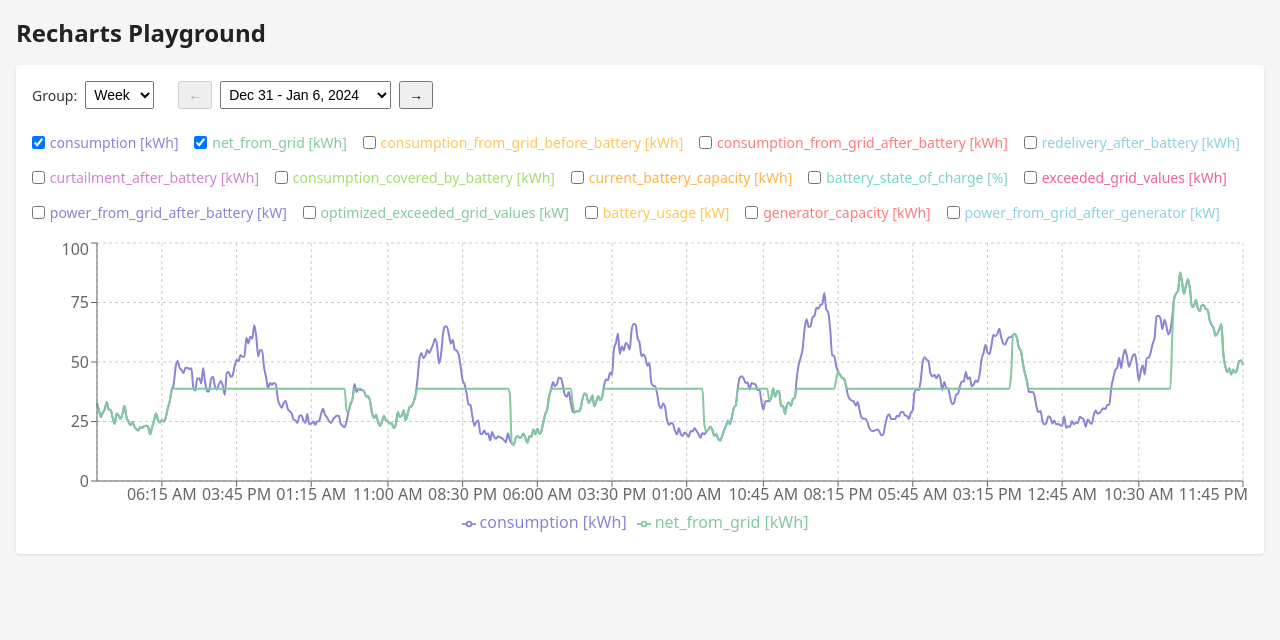
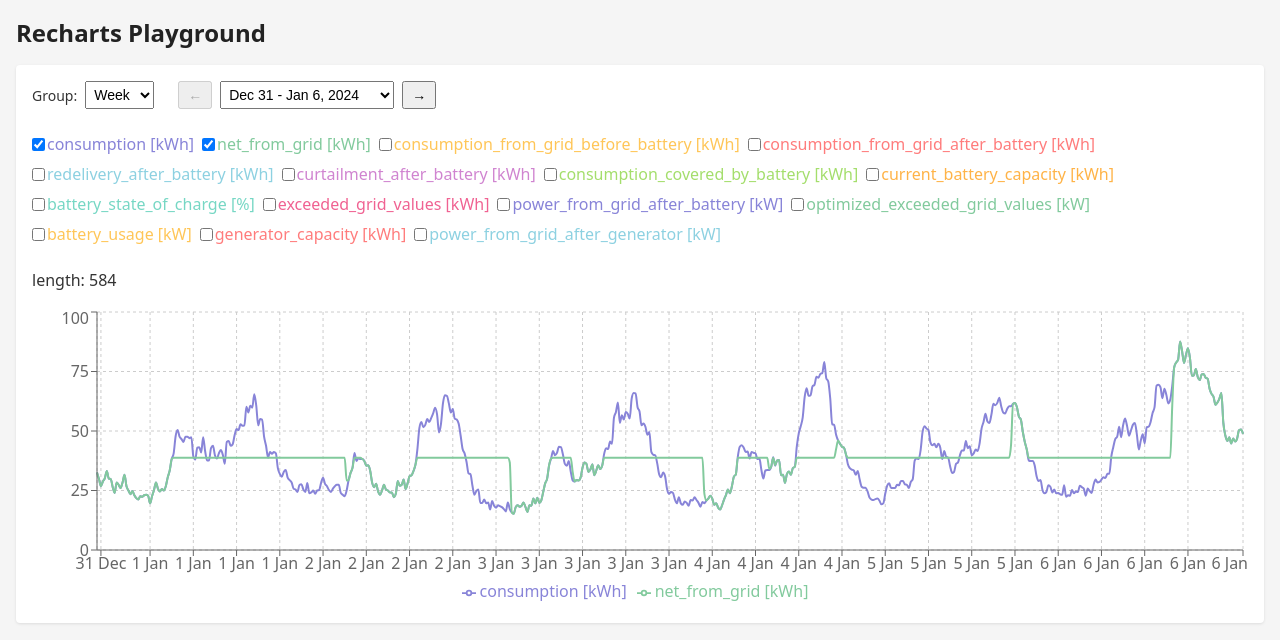
Before and after one commit to Joxter/chart, a React (Vite) app: page / in a window 1280 px wide. Shown: the top 640 px of the page. Built offline with nearby package versions, Linux system fonts and the light colour scheme.

Commit message:
optimisation 2

```diff
--- a/src/App.tsx
+++ b/src/App.tsx
@@ -9,7 +9,7 @@ import {
   Legend,
   ResponsiveContainer,
 } from 'recharts';
-import { splitByPeriod, preprocessData, type AggregationPeriod, type PeriodData } from './utils';
+import { splitByPeriod, preprocessData, type AggregationPeriod } from './utils';
 
 const COLORS = [
   '#8884d8', '#82ca9d', '#ffc658', '#ff7c7c', '#8dd1e1',
@@ -24,21 +24,12 @@ function App() {
 
   // Fetch data on mount
   useEffect(() => {
-    const fetchStart = performance.now();
-    console.log('⏳ Fetching data...');
-
     fetch('/calculationPS_small.json')
       .then(res => {
-        const parseStart = performance.now();
-        console.log(`✓ Fetch complete: ${(parseStart - fetchStart).toFixed(2)}ms`);
         return res.json();
       })
       .then(data => {
-        console.log(`✓ Parse JSON: ${(performance.now() - fetchStart).toFixed(2)}ms total`);
-
-        // Precompute period keys for fast grouping
         const processedData = preprocessData(data);
-
         setCalcPs(processedData);
         setLoading(false);
       })
@@ -69,18 +60,14 @@ function App() {
     const startTime = performance.now();
 
     if (!calc_ps) {
-      console.log(`✓ periods: 0ms (no data)`);
       return [];
     }
+    const result = splitByPeriod(calc_ps, aggregation);
+    // console.log(result);
 
-    const selectedKeysArray = Array.from(selectedKeys);
-    console.log(`🔄 Calculating periods (${aggregation}, ${selectedKeysArray.length} keys)...`);
-
-    const result = splitByPeriod(calc_ps, aggregation, selectedKeysArray);
-
-    console.log(`✓ periods: ${(performance.now() - startTime).toFixed(2)}ms (${result.length} periods created)\n`);
+    console.log(`periods: ${(performance.now() - startTime).toFixed(2)}ms`);
     return result;
-  }, [calc_ps, selectedKeys, aggregation]);
+  }, [calc_ps, aggregation]);
 
   // Reset selected period when aggregation changes or periods change
   useEffect(() => {
@@ -92,10 +79,7 @@ function App() {
   // Get chart data for selected period
   const chartData = useMemo(() => {
     const startTime = performance.now();
-    console.log(`🔄 Generating chart data (period ${selectedPeriodIndex}, ${selectedKeys.size} keys)...`);
-
     if (periods.length === 0) {
-      console.log(`✓ chartData: 0ms (no periods)`);
       return [];
     }
 
@@ -104,7 +88,6 @@ function App() {
 
     const processedData = currentPeriod.data;
 
-    const transformStartTime = performance.now();
     const result = [];
     const arrayLength = processedData.date.length;
 
@@ -116,9 +99,7 @@ function App() {
       result.push(point);
     }
 
-    console.log(`  - Transform to chart format: ${(performance.now() - transformStartTime).toFixed(2)}ms (${arrayLength} points)`);
-    console.log(`✓ chartData: ${(performance.now() - startTime).toFixed(2)}ms total\n`);
-
+    console.log(`chartData: ${(performance.now() - startTime).toFixed(1)}ms`);
     return result;
   }, [periods, selectedPeriodIndex, selectedKeys]);
 
@@ -138,18 +119,16 @@ function App() {
     const date = new Date(timestamp);
 
     // For period-based views, show time within the period
-    if (aggregation === 'day' || aggregation === 'week' || aggregation === 'month') {
-      return date.toLocaleTimeString('en-US', {
+    if (aggregation === 'day') {
+      return date.toLocaleTimeString('en-UK', {
         hour: '2-digit',
         minute: '2-digit'
       });
     }
 
-    // For 'none', show date + time
-    return date.toLocaleDateString('en-US', {
+    return date.toLocaleDateString('en-UK', {
       month: 'short',
       day: 'numeric',
-      hour: '2-digit'
     });
   }, [aggregation]);
 
@@ -228,9 +207,9 @@ function App() {
               </button>
             </div>
           )}
-          <div style={{ display: 'flex', gap: '1rem', flexWrap: 'wrap' }}>
+          <div style={{ display: 'flex', gap: '8px', flexWrap: 'wrap' }}>
             {dataKeys.map((key, index) => (
-              <label key={key} style={{ display: 'flex', alignItems: 'center', gap: '0.3rem', fontSize: '0.875rem', cursor: 'pointer' }}>
+              <label key={key} style={{ display: 'flex', alignItems: 'center', gap: '2px' }}>
                 <input
                   type="checkbox"
                   checked={selectedKeys.has(key)}
@@ -240,6 +219,7 @@ function App() {
               </label>
             ))}
           </div>
+          <p>length: {chartData.length}</p>
         </div>
 
         <ResponsiveContainer width="100%" height={300}>
--- a/src/utils.ts
+++ b/src/utils.ts
@@ -10,12 +10,13 @@ export interface PeriodData {
 export function splitByPeriod(
   data: Record<string, number[]>,
   period: AggregationPeriod,
-  selectedKeys: string[]
 ): PeriodData[] {
   const startTime = performance.now();
+  const selectedKeys = Object.keys(data).filter(key =>
+    key !== 'date' && !key.startsWith('_')
+  )
 
   if (period === 'none') {
-    console.log(`✓ splitByPeriod (none): ${(performance.now() - startTime).toFixed(2)}ms`);
     return [{
       label: 'All Data',
       data
@@ -23,13 +24,10 @@ export function splitByPeriod(
   }
 
   const dates = data.date;
-  const groups: Map<string, { label: string; indices: number[] }> = new Map();
-
-  // Group indices by period (using precomputed keys)
-  const groupStartTime = performance.now();
+  const groups: Array<{ label: string; startIndex: number; endIndex: number }> = [];
 
   let currentKey: string | null = null;
-  let currentGroup: { label: string; indices: number[] } | null = null;
+  let currentGroup: { label: string; startIndex: number; endIndex: number } | null = null;
 
   // Get precomputed key array based on period
   let keyArray: string[];
@@ -74,35 +72,25 @@ export function splitByPeriod(
     if (key !== currentKey) {
       // New period detected - create new group with label
       currentKey = key;
-      currentGroup = { label: getLabel(dates[index]), indices: [index] };
-      groups.set(key, currentGroup);
+      currentGroup = { label: getLabel(dates[index]), startIndex: index, endIndex: index };
+      groups.push(currentGroup);
     } else {
-      // Same period - just add index (no calculation needed)
-      currentGroup!.indices.push(index);
+      // Same period - just update end index (no calculation needed)
+      currentGroup!.endIndex = index;
     }
   }
 
-  console.log(`  - Grouping indices: ${(performance.now() - groupStartTime).toFixed(2)}ms (${groups.size} groups)`);
-
   // Extract all data for each period (not averaged)
-  const extractStartTime = performance.now();
   const result: PeriodData[] = [];
 
   groups.forEach((group) => {
     const periodData: Record<string, number[]> = {
-      date: []
+      date: dates.slice(group.startIndex, group.endIndex + 1)
     };
 
+    // Use array slicing instead of forEach - much faster
     selectedKeys.forEach(key => {
-      periodData[key] = [];
-    });
-
-    // Copy all data points for this period
-    group.indices.forEach(i => {
-      periodData.date.push(dates[i]);
-      selectedKeys.forEach(key => {
-        periodData[key].push(data[key][i]);
-      });
+      periodData[key] = data[key].slice(group.startIndex, group.endIndex + 1);
     });
 
     result.push({
@@ -110,7 +98,6 @@ export function splitByPeriod(
       data: periodData
     });
   });
-  console.log(`  - Extracting data: ${(performance.now() - extractStartTime).toFixed(2)}ms`);
   console.log(`✓ splitByPeriod (${period}): ${(performance.now() - startTime).toFixed(2)}ms total`);
 
   return result;
@@ -120,23 +107,30 @@ export function splitByPeriod(
 export function preprocessData(data: Record<string, number[]>): Record<string, number[]> {
   const preprocessStart = performance.now();
   const dates = data.date;
-  const dayKeys: string[] = [];
-  const weekKeys: string[] = [];
-  const monthKeys: string[] = [];
+  const length = dates.length;
 
-  for (let i = 0; i < dates.length; i++) {
+  // Pre-allocate arrays for better performance
+  const dayKeys: string[] = new Array(length);
+  const weekKeys: string[] = new Array(length);
+  const monthKeys: string[] = new Array(length);
+
+  for (let i = 0; i < length; i++) {
     const date = new Date(dates[i]);
+    const year = date.getFullYear();
+    const month = date.getMonth() + 1;
+    const day = date.getDate();
 
     // Day key: "2024-01-01"
-    dayKeys.push(`${date.getFullYear()}-${String(date.getMonth() + 1).padStart(2, '0')}-${String(date.getDate()).padStart(2, '0')}`);
+    dayKeys[i] = `${year}-${String(month).padStart(2, '0')}-${String(day).padStart(2, '0')}`;
 
-    // Week key: "2024-W01"
+    // Week key: Use the date of the week start (Sunday) as unique identifier
+    // This ensures each week has a unique key across years
     const weekStart = new Date(date);
-    weekStart.setDate(date.getDate() - date.getDay());
-    weekKeys.push(`${weekStart.getFullYear()}-W${String(Math.ceil(weekStart.getDate() / 7)).padStart(2, '0')}`);
+    weekStart.setDate(day - date.getDay());
+    weekKeys[i] = `${weekStart.getFullYear()}-${String(weekStart.getMonth() + 1).padStart(2, '0')}-${String(weekStart.getDate()).padStart(2, '0')}`;
 
     // Month key: "2024-01"
-    monthKeys.push(`${date.getFullYear()}-${String(date.getMonth() + 1).padStart(2, '0')}`);
+    monthKeys[i] = `${year}-${String(month).padStart(2, '0')}`;
   }
 
   data._day_key = dayKeys;
```
